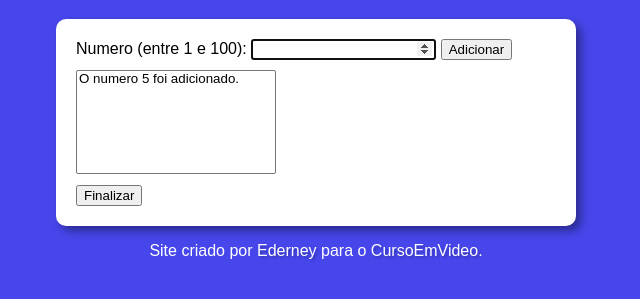
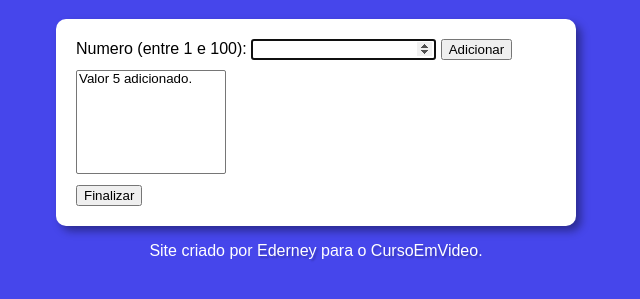
Before and after one commit to EderneyJunior/JavaScript, a plain HTML site: page Exercicios/ex-005/index.html in a window 1280 px wide. Both pictures are taken after typing "5" into the empty fields and a click on the button "Adicionar". Shown: the part 61-360 px from the top of the page, without its empty margins (300-940 px from the left). Drawn offline with Linux system fonts and the light colour scheme.

Commit message:
ex-005 ajustado

```diff
--- a/Exercicios/ex-005/estilos/style.css
+++ b/Exercicios/ex-005/estilos/style.css
@@ -22,7 +22,7 @@ main {
 }
 
 select#selnum {
-    width: 200px;
+    width: 150px;
 }
 
 div {
--- a/Exercicios/ex-005/index.js
+++ b/Exercicios/ex-005/index.js
@@ -1,5 +1,5 @@
 let num = document.getElementById('txtn')
-let selnum = document.getElementById('selnum')
+let lista = document.getElementById('selnum')
 let res = document.getElementById('res')
 let valores = []
 
@@ -11,25 +11,23 @@ let valores = []
     }
 }
 
-function isLista(n, l) {
+function inLista(n, l) {
     for (c in l) {
-        res = true
         if (l[c] == n) {
-            res = false
+            return false
         }
     }
-
-    return res
+    return true
 }
 
 function add() {
-    if (isNum(num.value) && isLista(num.value, valores)) {
-        let n = Number(num.value)
+    if (isNum(num.value) && inLista(num.value, valores)) {
+
+        valores.push(Number(num.value))
         let item = document.createElement('option')
 
-        valores.push(n)
-        item.text = `O numero ${n} foi adicionado.`
-        selnum.appendChild(item)
+        item.text = `Valor ${Number(num.value)} adicionado.`
+        lista.appendChild(item)
         res.innerHTML = ''
     }else {
         alert('Valor inválido ou já encontrado na lista.')
@@ -61,7 +59,7 @@ function finalizar() {
 
             media = soma / tot
             res.innerHTML = ''
-            res.innerHTML = `<p>Ao todo, temos ${tot} números cadastrados.</p>`
+            res.innerHTML += `<p>Ao todo, temos ${tot} números cadastrados.</p>`
             res.innerHTML += `<p>O maior número inserido foi ${maior}</p>`
             res.innerHTML += `<p>O menor número inserido foi ${menor}</p>`
             res.innerHTML += `<p>Somando todos os valores, temos ${soma}</p>`
```
